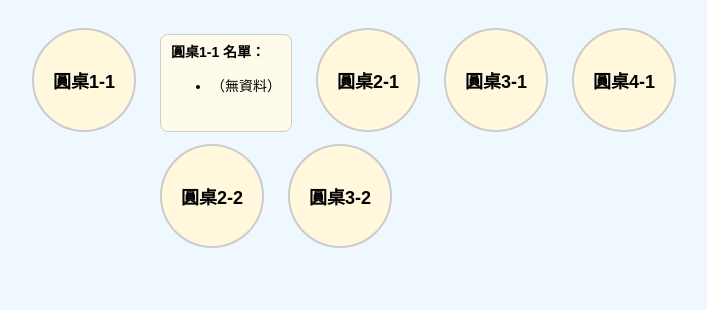
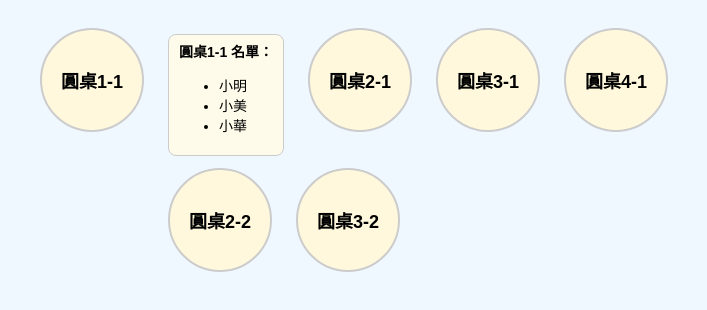
Before and after one commit to david900916/oldnew, a plain HTML site: page index.html in a window 1280 px wide. Both pictures are taken after a click on the element "圓桌1-1". Shown: the whole page, without its empty margins (286-993 px from the left). Drawn offline with Linux system fonts and the light colour scheme.

Commit message:
Update index.html

```diff
--- a/index.html
+++ b/index.html
@@ -74,11 +74,10 @@
 
   document.querySelectorAll('.table').forEach(table => {
   table.addEventListener('click', () => {
-      // 移除舊的名單
     document.querySelectorAll('.guest-list').forEach(e => e.remove());
 
-      const pos = table.getAttribute('data-id');
-      const guests = guestData[pos] || ["（無資料）"];
+    const key = table.getAttribute('data-key'); // ✅ 改用 data-key
+    const guests = guestData[key] || ["（無資料）"];
 
     const listDiv = document.createElement('div');
     listDiv.className = 'guest-list';
@@ -89,6 +88,7 @@
     table.insertAdjacentElement('afterend', listDiv);
   });
 });
+
 </script>
 
 
```
Lines whose indentation alone changed are shown as unchanged.
